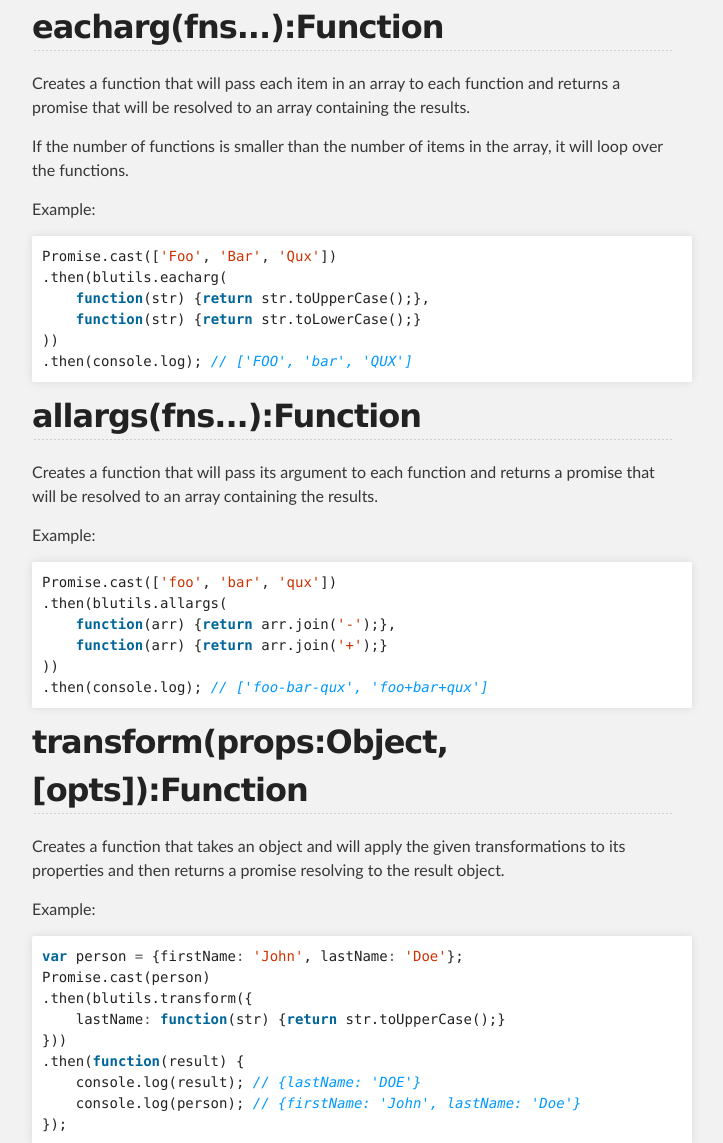
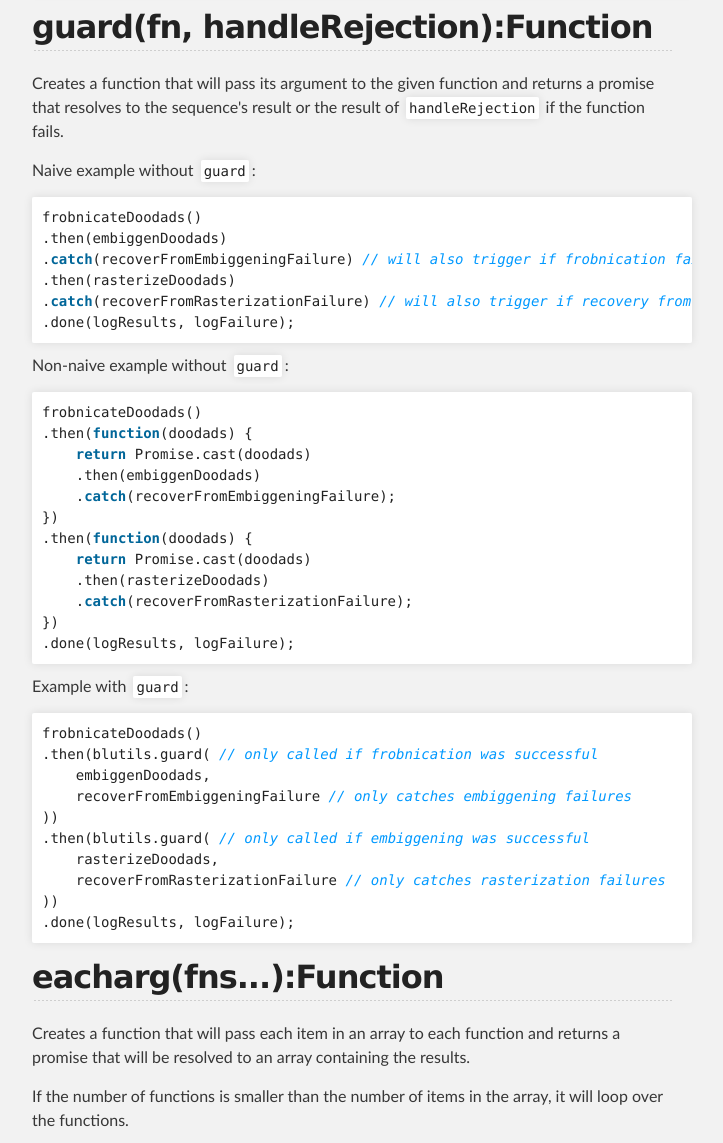
Before and after one commit to pluma/blutils, a plain HTML site: page index.html in a window 1280 px wide. Shown: the part 3819-4962 px from the top of the page, without its empty margins (288-1011 px from the left). Drawn offline with Linux system fonts and the light colour scheme.

```diff
--- a/index.html
+++ b/index.html
@@ -140,6 +140,51 @@
 </pre></div>
 
 <h2>
+<a name="guardfn-handlerejectionfunction" class="anchor" href="#guardfn-handlerejectionfunction"><span class="octicon octicon-link"></span></a>guard(fn, handleRejection):Function</h2>
+
+<p>Creates a function that will pass its argument to the given function and returns a promise that resolves to the sequence's result or the result of <code>handleRejection</code> if the function fails.</p>
+
+<p>Naive example without <code>guard</code>:</p>
+
+<div class="highlight highlight-javascript"><pre><span class="nx">frobnicateDoodads</span><span class="p">()</span>
+<span class="p">.</span><span class="nx">then</span><span class="p">(</span><span class="nx">embiggenDoodads</span><span class="p">)</span>
+<span class="p">.</span><span class="k">catch</span><span class="p">(</span><span class="nx">recoverFromEmbiggeningFailure</span><span class="p">)</span> <span class="c1">// will also trigger if frobnication fails</span>
+<span class="p">.</span><span class="nx">then</span><span class="p">(</span><span class="nx">rasterizeDoodads</span><span class="p">)</span>
+<span class="p">.</span><span class="k">catch</span><span class="p">(</span><span class="nx">recoverFromRasterizationFailure</span><span class="p">)</span> <span class="c1">// will also trigger if recovery from embiggening failure fails</span>
+<span class="p">.</span><span class="nx">done</span><span class="p">(</span><span class="nx">logResults</span><span class="p">,</span> <span class="nx">logFailure</span><span class="p">);</span>
+</pre></div>
+
+<p>Non-naive example without <code>guard</code>:</p>
+
+<div class="highlight highlight-javascript"><pre><span class="nx">frobnicateDoodads</span><span class="p">()</span>
+<span class="p">.</span><span class="nx">then</span><span class="p">(</span><span class="kd">function</span><span class="p">(</span><span class="nx">doodads</span><span class="p">)</span> <span class="p">{</span>
+    <span class="k">return</span> <span class="nx">Promise</span><span class="p">.</span><span class="nx">cast</span><span class="p">(</span><span class="nx">doodads</span><span class="p">)</span>
+    <span class="p">.</span><span class="nx">then</span><span class="p">(</span><span class="nx">embiggenDoodads</span><span class="p">)</span>
+    <span class="p">.</span><span class="k">catch</span><span class="p">(</span><span class="nx">recoverFromEmbiggeningFailure</span><span class="p">);</span>
+<span class="p">})</span>
+<span class="p">.</span><span class="nx">then</span><span class="p">(</span><span class="kd">function</span><span class="p">(</span><span class="nx">doodads</span><span class="p">)</span> <span class="p">{</span>
+    <span class="k">return</span> <span class="nx">Promise</span><span class="p">.</span><span class="nx">cast</span><span class="p">(</span><span class="nx">doodads</span><span class="p">)</span>
+    <span class="p">.</span><span class="nx">then</span><span class="p">(</span><span class="nx">rasterizeDoodads</span><span class="p">)</span>
+    <span class="p">.</span><span class="k">catch</span><span class="p">(</span><span class="nx">recoverFromRasterizationFailure</span><span class="p">);</span>
+<span class="p">})</span>
+<span class="p">.</span><span class="nx">done</span><span class="p">(</span><span class="nx">logResults</span><span class="p">,</span> <span class="nx">logFailure</span><span class="p">);</span>
+</pre></div>
+
+<p>Example with <code>guard</code>:</p>
+
+<div class="highlight highlight-javascript"><pre><span class="nx">frobnicateDoodads</span><span class="p">()</span>
+<span class="p">.</span><span class="nx">then</span><span class="p">(</span><span class="nx">blutils</span><span class="p">.</span><span class="nx">guard</span><span class="p">(</span> <span class="c1">// only called if frobnication was successful</span>
+    <span class="nx">embiggenDoodads</span><span class="p">,</span>
+    <span class="nx">recoverFromEmbiggeningFailure</span> <span class="c1">// only catches embiggening failures</span>
+<span class="p">))</span>
+<span class="p">.</span><span class="nx">then</span><span class="p">(</span><span class="nx">blutils</span><span class="p">.</span><span class="nx">guard</span><span class="p">(</span> <span class="c1">// only called if embiggening was successful</span>
+    <span class="nx">rasterizeDoodads</span><span class="p">,</span>
+    <span class="nx">recoverFromRasterizationFailure</span> <span class="c1">// only catches rasterization failures</span>
+<span class="p">))</span>
+<span class="p">.</span><span class="nx">done</span><span class="p">(</span><span class="nx">logResults</span><span class="p">,</span> <span class="nx">logFailure</span><span class="p">);</span>
+</pre></div>
+
+<h2>
 <a name="eachargfnsfunction" class="anchor" href="#eachargfnsfunction"><span class="octicon octicon-link"></span></a>eacharg(fns...):Function</h2>
 
 <p>Creates a function that will pass each item in an array to each function and returns a promise that will be resolved to an array containing the results.</p>
```
Also changed, not shown: params.json (+1 -1 lines).
